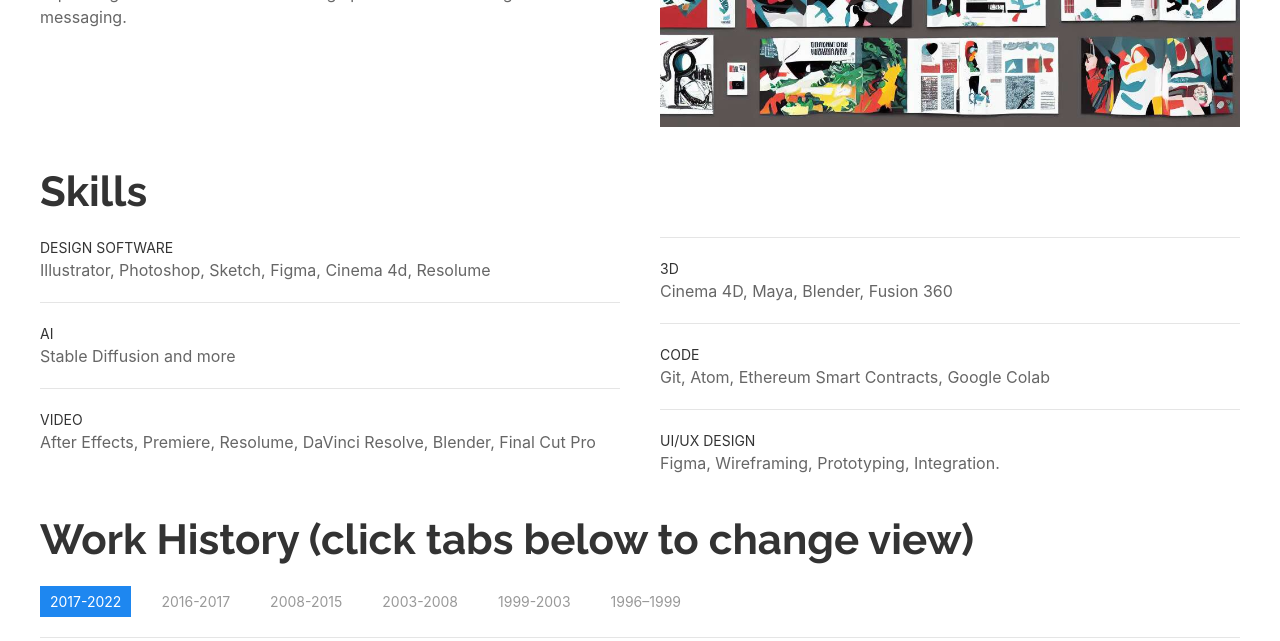
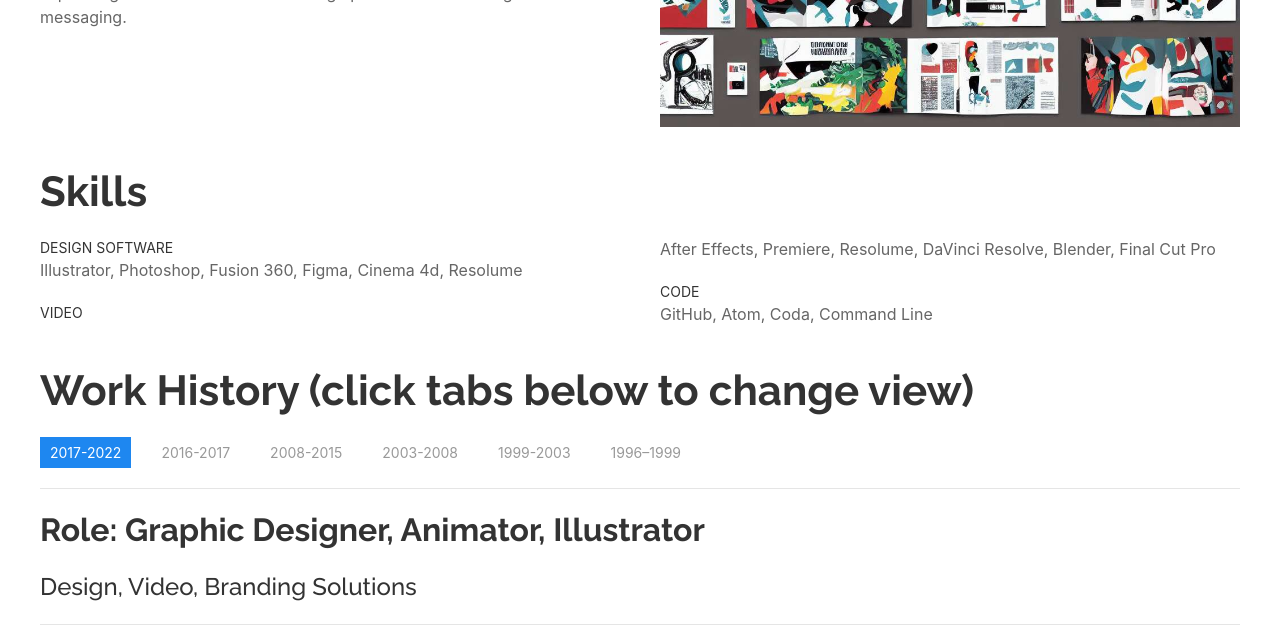
Before and after one commit to kre8t/kre8t.github.io, a Jekyll site: the page built from _pages/resume.md, in a window 1280 px wide and 900 px high, scrolled down 724 px, cut to the strip 0-641 px from the top of the window. Built offline with Jekyll 4.4.1, drawn with Linux system fonts in a browser that asks for light colours.

Commit message:
Update skills.html

```diff
--- a/_includes/skills.html
+++ b/_includes/skills.html
@@ -1,14 +1,8 @@
-<dl class="uk-description-list uk-description-list-divider uk-column-1-2@l">
+<dl class="uk-description-list uk-column-1-2@l">
     <dt>Design Software</dt>
-    <dd>Illustrator, Photoshop, Sketch, Figma, Cinema 4d, Resolume</dd>
-    <dt>AI</dt>
-    <dd>Stable Diffusion and more</dd>
+    <dd>Illustrator, Photoshop, Fusion 360, Figma, Cinema 4d, Resolume</dd>
     <dt>Video</dt>
     <dd>After Effects, Premiere, Resolume, DaVinci Resolve, Blender, Final Cut Pro</dd>
-    <dt>3d</dt>
-    <dd>Cinema 4D, Maya, Blender, Fusion 360</dd>
     <dt>Code</dt>
-    <dd>Git, Atom, Ethereum Smart Contracts, Google Colab</dd>
-    <dt>UI/UX Design</dt>
-    <dd>Figma, Wireframing, Prototyping, Integration.</dd>
+    <dd>GitHub, Atom, Coda, Command Line</dd>
 </dl>
```
